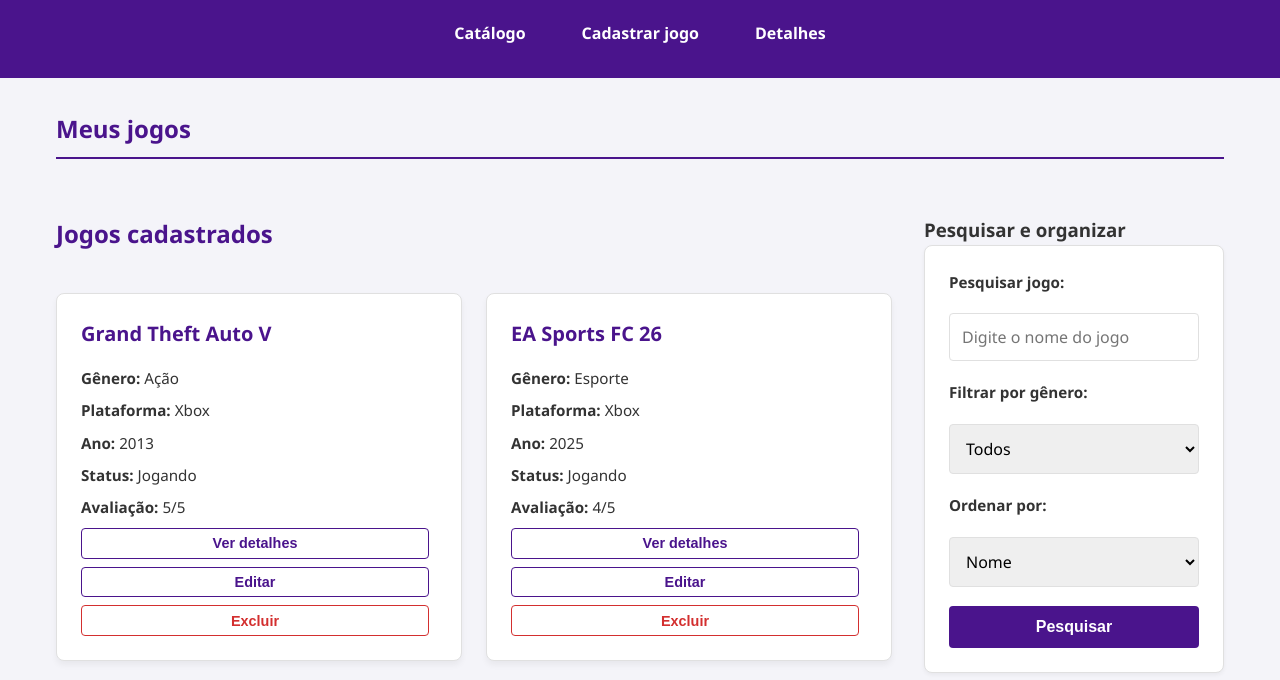
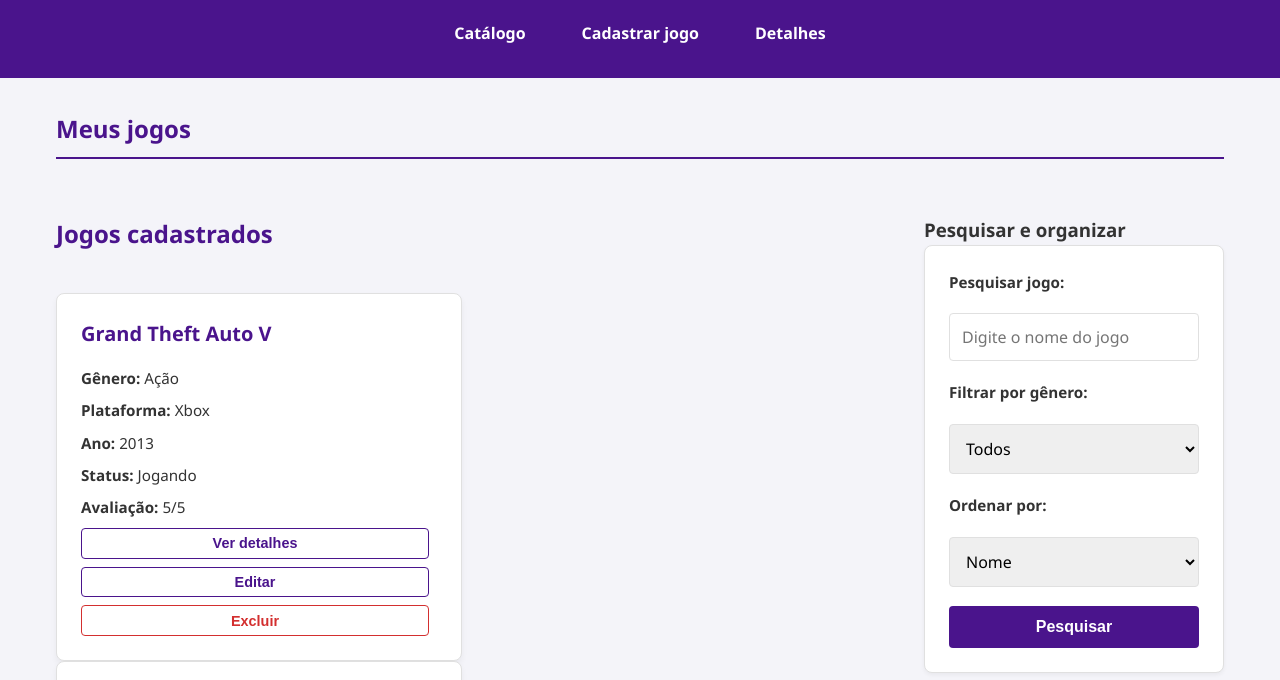
Before and after one commit to behenriq7/meu-catalogo-de-jogos, a plain HTML site: page index.html in a window 1280 px wide. Shown: the part 120-800 px from the top of the page. Drawn offline with Linux system fonts and the light colour scheme.

Commit message:
feat: implementa listagem dinâmica e estrutura do localStorage

```diff
--- /dev/null
+++ b/assets/js/script.js
@@ -0,0 +1,97 @@
+// Estrutura inicial de dados (mock) para o caso do localStorage estar vazio
+const jogosIniciais = [
+    {
+        id: 1,
+        nome: "Grand Theft Auto V",
+        genero: "acao",
+        plataforma: "xbox",
+        ano: 2013,
+        status: "jogando",
+        avaliacao: 5,
+        observacoes: "Modo história quase no fim."
+    },
+    {
+        id: 2,
+        nome: "Hogwarts Legacy",
+        genero: "aventura",
+        plataforma: "pc",
+        ano: 2023,
+        status: "concluido",
+        avaliacao: 5,
+        observacoes: "Fazer as missões secundárias restantes."
+    }
+];
+
+// Chave usada para salvar no localStorage
+const STORAGE_KEY = 'meuCatalogoJogos';
+
+// Função para buscar os jogos do localStorage
+function getJogos() {
+    const jogosSalvos = localStorage.getItem(STORAGE_KEY);
+    if (jogosSalvos) {
+        return JSON.parse(jogosSalvos);
+    } else {
+        // Se não tiver nada salvo, salva e retorna os iniciais
+        localStorage.setItem(STORAGE_KEY, JSON.stringify(jogosIniciais));
+        return jogosIniciais;
+    }
+}
+
+// Função para formatar as labels (ex: "acao" -> "Ação")
+function formatarLabel(valor) {
+    const labels = {
+        'acao': 'Ação',
+        'aventura': 'Aventura',
+        'esporte': 'Esporte',
+        'rpg': 'RPG',
+        'tiro': 'Tiro',
+        'xbox': 'Xbox',
+        'playstation': 'PlayStation',
+        'pc': 'PC',
+        'nintendo': 'Nintendo',
+        'quero-jogar': 'Quero Jogar',
+        'jogando': 'Jogando',
+        'concluido': 'Concluído'
+    };
+    return labels[valor] || valor;
+}
+
+// Função para renderizar os jogos na tela
+function renderizarJogos() {
+    const listaJogos = document.getElementById('lista-jogos');
+    const jogos = getJogos();
+
+    listaJogos.innerHTML = ''; // Limpa a lista antes de desenhar
+
+    if (jogos.length === 0) {
+        listaJogos.innerHTML = '<p>Nenhum jogo cadastrado.</p>';
+        return;
+    }
+
+    jogos.forEach(jogo => {
+        const article = document.createElement('article');
+
+        article.innerHTML = `
+            <h4>${jogo.nome}</h4>
+            <p><strong>Gênero:</strong> ${formatarLabel(jogo.genero)}</p>
+            <p><strong>Plataforma:</strong> ${formatarLabel(jogo.plataforma)}</p>
+            <p><strong>Ano:</strong> ${jogo.ano}</p>
+            <p><strong>Status:</strong> ${formatarLabel(jogo.status)}</p>
+            <p><strong>Avaliação:</strong> ${jogo.avaliacao ? jogo.avaliacao + '/5' : 'N/A'}</p>
+
+            <button type="button" onclick="verDetalhes(${jogo.id})">Ver detalhes</button>
+            <button type="button" onclick="editarJogo(${jogo.id})">Editar</button>
+            <button type="button" onclick="excluirJogo(${jogo.id})">Excluir</button>
+        `;
+
+        listaJogos.appendChild(article);
+    });
+}
+
+// Funções vazias para evitar erros nos botões (implementaremos nos próximos passos)
+function verDetalhes(id) { console.log('Detalhes do jogo', id); }
+function editarJogo(id) { console.log('Editar jogo', id); }
+function excluirJogo(id) { console.log('Excluir jogo', id); }
+
+// Inicia a aplicação desenhando os jogos quando a página carrega
+document.addEventListener('DOMContentLoaded', renderizarJogos);
--- a/index.html
+++ b/index.html
@@ -6,6 +6,7 @@
     <meta name="viewport" content="width=device-width, initial-scale=1.0">
     <link rel="stylesheet" href="assets/css/style.css">
     <title>Meu Catálogo de Jogos</title>
+    <script src="assets/js/script.js" defer></script>
 </head>
 
 <body>
@@ -61,49 +62,12 @@
 
             <section>
                 <h3>Jogos cadastrados</h3>
+                <div id="lista-jogos">
+                </div>
+            </section>
 
-                <article>
-                    <h4>Grand Theft Auto V</h4>
 
-                    <p><strong>Gênero:</strong> Ação</p>
-                    <p><strong>Plataforma:</strong> Xbox</p>
-                    <p><strong>Ano:</strong> 2013</p>
-                    <p><strong>Status:</strong> Jogando</p>
-                    <p><strong>Avaliação:</strong> 5/5</p>
 
-                    <button type="button">Ver detalhes</button>
-                    <button type="button">Editar</button>
-                    <button type="button">Excluir</button>
-                </article>
-
-                <article>
-                    <h4>EA Sports FC 26</h4>
-
-                    <p><strong>Gênero:</strong> Esporte</p>
-                    <p><strong>Plataforma:</strong> Xbox</p>
-                    <p><strong>Ano:</strong> 2025</p>
-                    <p><strong>Status:</strong> Jogando</p>
-                    <p><strong>Avaliação:</strong> 4/5</p>
-
-                    <button type="button">Ver detalhes</button>
-                    <button type="button">Editar</button>
-                    <button type="button">Excluir</button>
-                </article>
-
-                <article>
-                    <h4>Hogwarts Legacy</h4>
-
-                    <p><strong>Gênero:</strong> Aventura</p>
-                    <p><strong>Plataforma:</strong> Xbox</p>
-                    <p><strong>Ano:</strong> 2023</p>
-                    <p><strong>Status:</strong> Concluído</p>
-                    <p><strong>Avaliação:</strong> 5/5</p>
-
-                    <button type="button">Ver detalhes</button>
-                    <button type="button">Editar</button>
-                    <button type="button">Excluir</button>
-                </article>
-            </section>
         </section>
 
 
```
